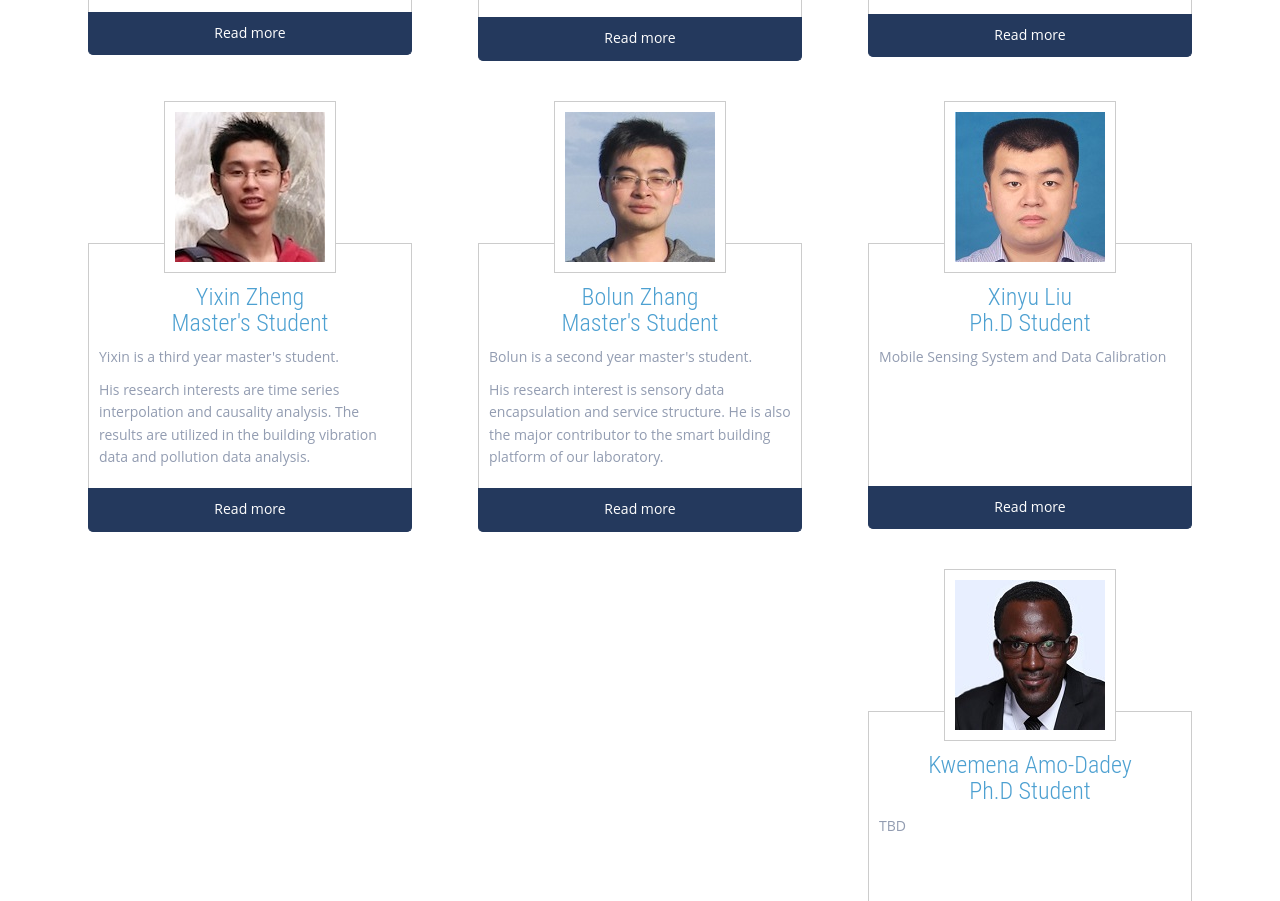
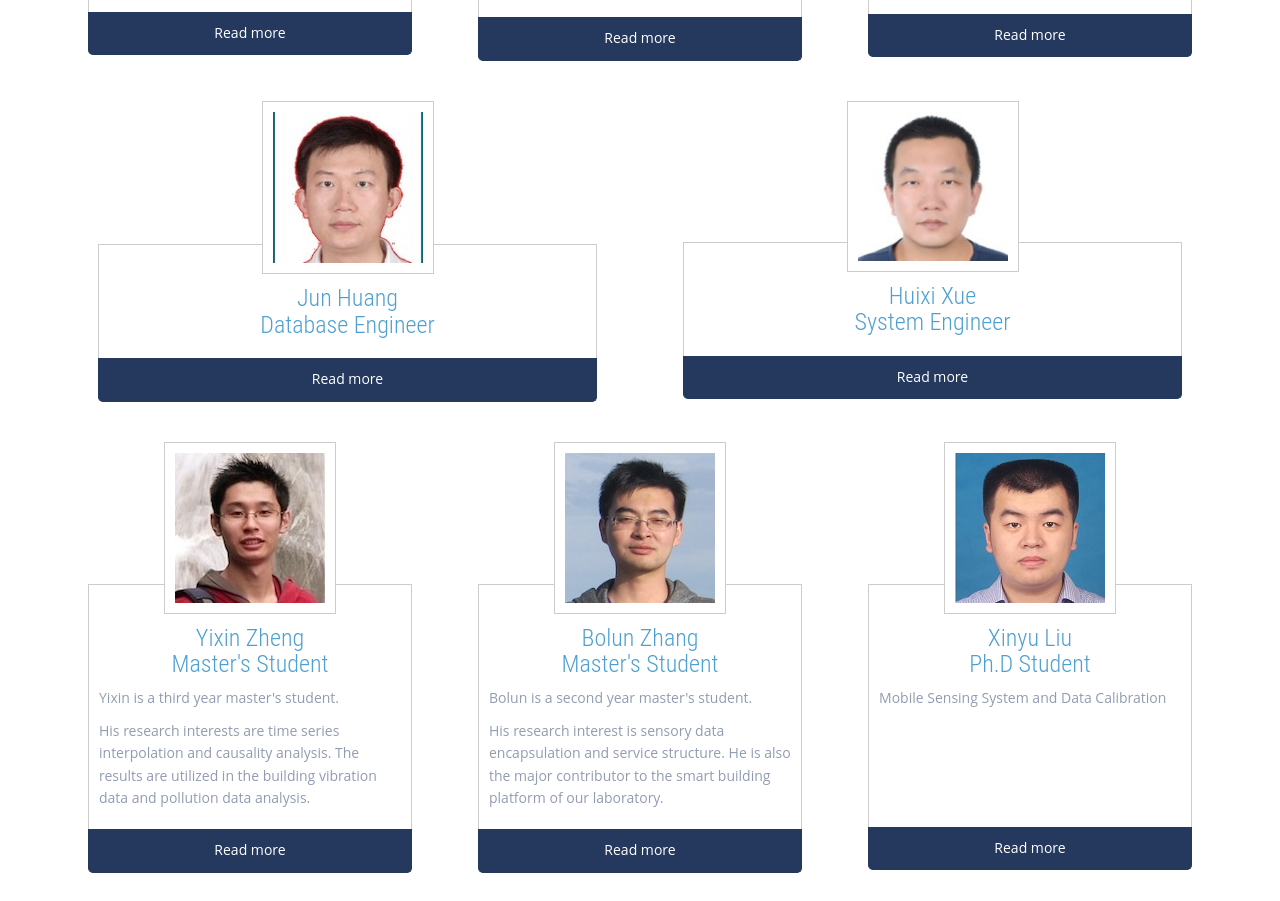
Before and after one commit to mace-cream/lab2c-website, a plain HTML site: page home.html in a window 1280 px wide. Shown: the part 2818-3719 px from the top of the page. Drawn offline with Linux system fonts and the light colour scheme.

Commit message:
add engineer

```diff
--- a/home.html
+++ b/home.html
@@ -338,12 +338,45 @@
                                     <h3>Xiao Liang <br> Post Doctor Student</h3>
                                     <p>Berkeley CE</p>
                                     <p></p>
-				</div>
+                                </div>
                                 <div class="team-home-footer">
                                     <a href="#">Read more</a>
                                 </div>
                             </div>
                         </div>
+                    </div>
+                    <div class="row">
+                        <div class="col-md-6">
+                            <div class="team-home-item">
+                                <div class="team-home-img">
+                                    <img src="img/engineer_huangjun.jpg" alt="" width="172px">
+                                        </div>
+                                <div class="team-home-content">
+                                    <h3>Jun Huang <br> Database Engineer</h3>
+                                    <p></p>
+                                    <p></p>
+                                </div>
+                                <div class="team-home-footer">
+                                    <a href="#">Read more</a>
+                                </div>
+                            </div>
+                        </div>
+                        <div class="col-md-6">
+                            <div class="team-home-item">
+                                <div class="team-home-img">
+                                    <img src="img/engineer_xuehuixi.jpg" alt="" width="172px">
+                                        </div>
+                                <div class="team-home-content">
+                                    <h3>Huixi Xue <br> System Engineer</h3>
+                                    <p></p>
+                                    <p></p>
+                                </div>
+                                <div class="team-home-footer">
+                                    <a href="#">Read more</a>
+                                </div>
+                            </div>
+                        </div>
+
                     </div>
                     <div class="row">
                         <div class="col-md-4">
@@ -525,7 +558,7 @@
                                     <p></p>
                                 </div>
                                 <div class="team-home-footer">
-                                    <a href="#">Read more</a>
+                                    <a href="https://xiangxiangxu.com">Read more</a>
                                 </div>
                             </div>
                         </div>
```
Also changed, not shown: img/engineer_huangjun.jpg (added), img/engineer_xuehuixi.jpg (added).
